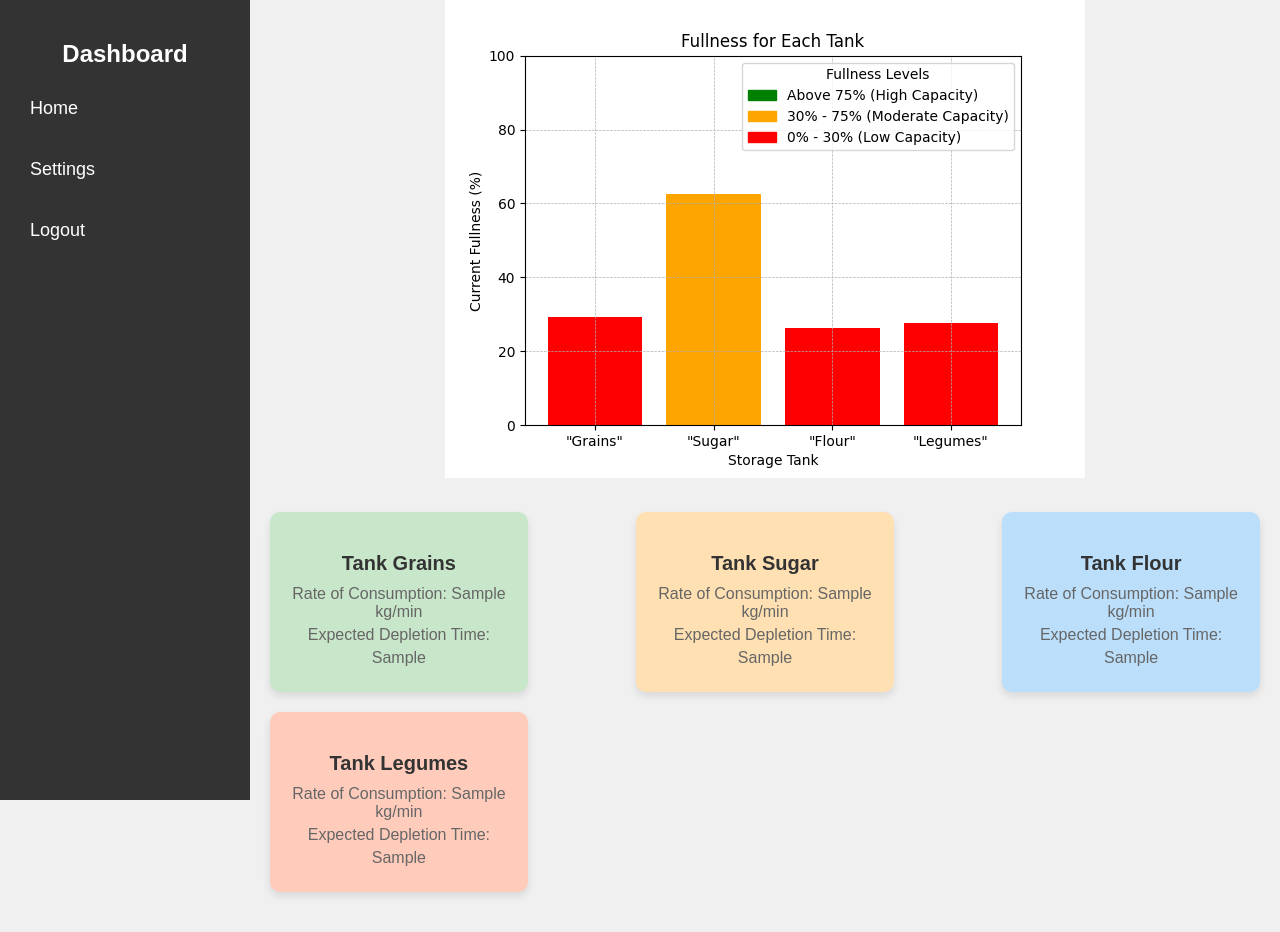
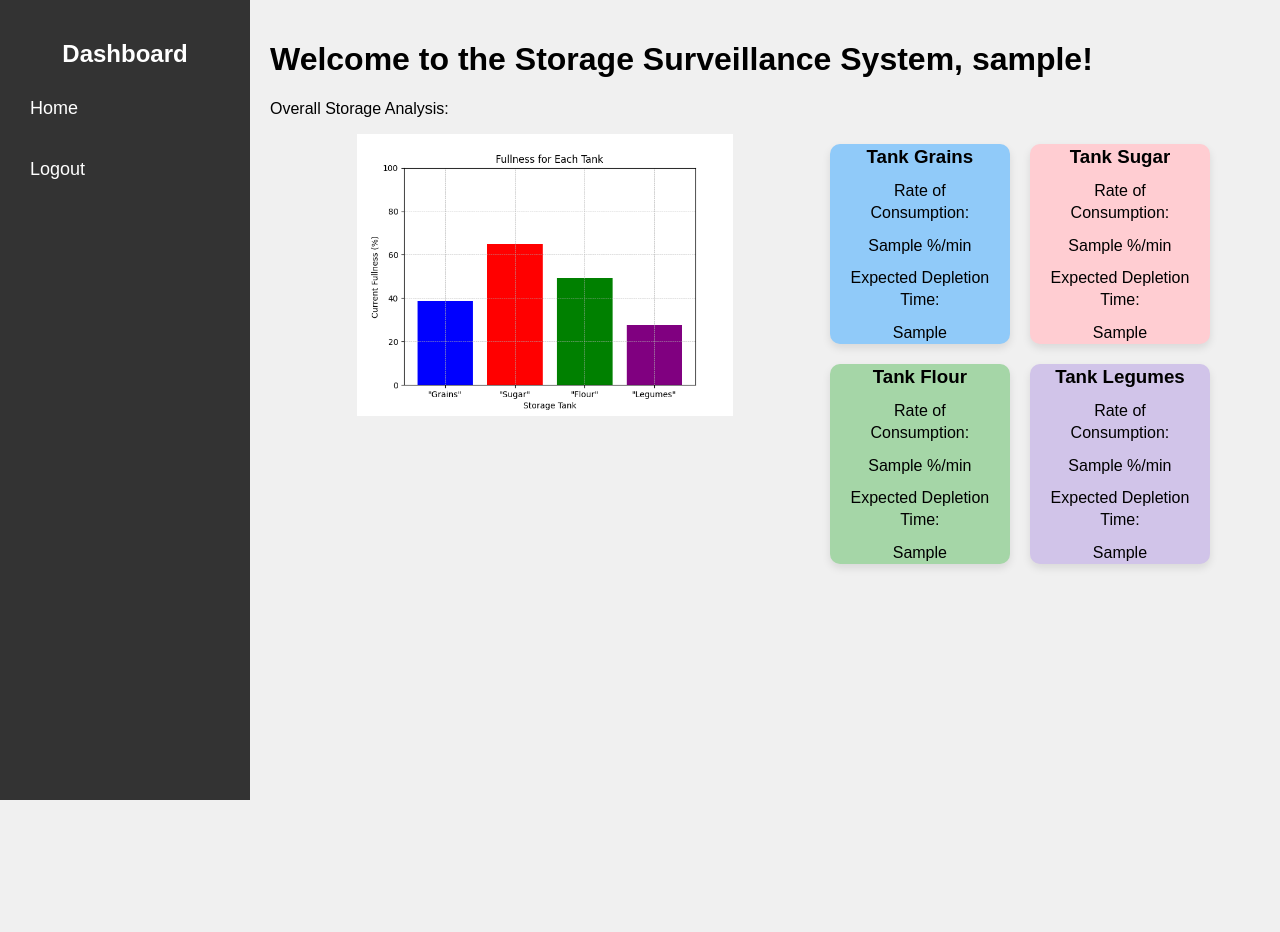
Before and after one commit to thousands-star/4810Project, a Flask app: template templates/main.html in a window 1280 px wide. After the commit the page ends 800 px from the top, so only its background shows below. Run offline with Flask 3, Linux system fonts and the light colour scheme; the visitor is signed in with stand-in values (Sample User, id 1); the template is opened without the code that fills it: most values are stand-ins (such as "Sample title", 1, 10 or a date in 2020); parts of the project's set-up code (start-up, migrations or seed data) failed here and were passed over.

Commit message:
code for demo

```diff
--- a/config.txt
+++ b/config.txt
@@ -4,10 +4,11 @@ api_id = 28215074
 api_hash = e8588c6943546109a766c35f02e7cea5
 interval = 15
 alert_frequency = 20
-fullness_alert_threshold = 30
+fullness_alert_threshold = 20
+depletion_alert_threshold = 100
 
 [RASPI]
-ip = 192.168.137.229
+ip = 192.168.137.121
 port_num = 5000
 
 [THINGSPEAK]
--- a/fullness.txt
+++ b/fullness.txt
@@ -1,4 +1,4 @@
-"Grains" 29.2
-"Sugar" 62.5
-"Flour" 26.416666666666664
+"Grains" 38.800000000000004
+"Sugar" 65.0
+"Flour" 49.416666666666664
 "Legumes" 27.699999999999996
--- a/http_server.py
+++ b/http_server.py
@@ -184,12 +184,12 @@ def redirect_page():
         return redirect(url_for('login'))
 
 
-@app.route('/settings')
-def settings():
-    if 'username' in session:
-        return render_template('settings.html')
-    else:
-        return redirect(url_for('login'))
+# @app.route('/settings')
+# def settings():
+#     if 'username' in session:
+#         return render_template('settings.html')
+#     else:
+#         return redirect(url_for('login'))
 
 
 # Function to fetch data from a CSV file
@@ -206,7 +206,7 @@ def fetch_data():
 @app.route('/main')
 def main():
     if 'username' in session:
-        fullness_list = read_fullness()
+        fullness_list, _ = read_fullness()
         roc_list = []
         depletion_list = []
         for i in range(len(fullness_list)):
@@ -248,7 +248,12 @@ def signup():
         username = request.form['username']
         password = request.form['password']
         telephone = request.form['telephone']
-        selfie = request.files.get('selfie')  # Get the uploaded image if provided
+        selfie = request.files.get('selfie')  # Get the uploaded image
+
+        # Enforce mandatory image upload
+        if not selfie or selfie.filename == '':
+            flash('Image upload is required. Please upload an image.', 'error')
+            return redirect(url_for('signup'))
 
         # Prepare user data for registration
         user_data = {
@@ -259,9 +264,8 @@ def signup():
             'chat_id': None  # Initially no chat ID
         }
 
-        # Handle image upload (optional)
-        if selfie:
-            selfie.save(f'static/uploads/{username}.jpg')  # Save the image as username.jpg
+        # Save the uploaded image with the username
+        selfie.save(f'static/uploads/{username}.jpg')  # Save the image as username.jpg
 
         # Send a request to the Raspberry Pi server to save the user
         response = save_user(user_data)
--- a/static/main_style.css
+++ b/static/main_style.css
@@ -4,9 +4,6 @@ body {
     background-color: #f0f0f0;
     margin: 0;
     padding: 0;
-    display: flex;
-    justify-content: center;
-    align-items: center;
     height: 100vh;
 }
 
@@ -51,25 +48,10 @@ body {
 
 /* Main content styling */
 .content {
-    margin-left: 250px;
+    margin-left: 250px; /* This ensures the content starts after the sidebar */
     padding: 20px;
-    flex-grow: 1;
     background-color: #f0f0f0;
-    height: auto; /* Allow the content area to grow with the page */
     box-sizing: border-box;
-    overflow: hidden;
-}
-
-.content h1 {
-    color: #333;
-    font-size: 28px;
-    margin-bottom: 15px;
-}
-
-.content p {
-    color: #666;
-    font-size: 18px;
-    margin-bottom: 20px;
 }
 
 /* Centering the plot */
@@ -83,69 +65,81 @@ body {
     height: auto;
 }
 
-/* Info boxes styling */
-.info-boxes {
+/* Main layout styling */
+.main-layout {
     display: flex;
-    justify-content: space-between;
-    flex-wrap: wrap;
+    justify-content: space-between; /* Keeps the graph on the left and boxes on the right */
+    align-items: flex-start;
+    height: 80vh;
+    padding: 0 40px; /* Add padding to the sides to avoid boxes going too close to the edges */
 }
 
-/* Different colors for each tank */
-.info-box {
-    width: 22%;
-    padding: 20px;
-    border-radius: 10px;
-    color: white;
-    text-align: center;
-    margin-bottom: 20px;
+/* Plot container aligned to the left */
+.plot-container {
+    width: 60%; /* Slightly reduce the width of the plot to give more space to the boxes */
+    padding-right: 40px; /* Add more space between the plot and boxes */
+    box-sizing: border-box;
 }
 
-.info-box h3 {
-    font-size: 20px;
-    margin-bottom: 10px;
+/* Info boxes styling - positioned to the right */
+.info-boxes {
+    display: grid;
+    grid-template-columns: repeat(2, 1fr); /* 2 columns to form the square layout */
+    grid-gap: 20px; /* Adjust gap between boxes */
+    width: 45%; /* Increase the width of the box container */
+    padding: 10px; /* Add padding to ensure boxes don't go to the edges */
 }
 
-.info-box p {
-    font-size: 16px;
-    margin: 5px 0;
+/* Info box styles */
+.info-box {
+    padding: 20px; /* Keep the padding for consistent spacing */
+    border-radius: 10px;
+    text-align: center;
+    box-shadow: 0px 4px 8px rgba(0, 0, 0, 0.1);
+    height: 200px; /* Maintain the square shape */
+    display: flex; /* Use flexbox for alignment */
+    flex-direction: column; /* Align items vertically */
+    justify-content: center; /* Center the content vertically */
+    box-sizing: border-box;
+    word-wrap: break-word; /* Ensure long words or content wrap inside the box */
+    overflow: hidden; /* Prevent text from overflowing the box */
 }
 
-/* Different colors for each tank */
-.info-box.sugar {
-    background-color: #FFE0B2; /* Light pastel orange */
+/* Ensure text does not overflow the box */
+.info-box h3, .info-box p {
+    margin: 0;
+    padding: 5px 0;
+    line-height: 1.4; /* Slightly increase line height for readability */
+    word-break: break-word; /* Break long words to prevent overflow */
 }
 
+
+
+/* Different colors for each tank with softened shades */
 .info-box.grains {
-    background-color: #C8E6C9; /* Light pastel green */
+    background-color: #90CAF9; /* Soft blue */
+}
+
+.info-box.sugar {
+    background-color: #FFCDD2; /* Soft red */
 }
 
 .info-box.flour {
-    background-color: #BBDEFB; /* Light pastel blue */
+    background-color: #A5D6A7; /* Soft green */
 }
 
 .info-box.legumes {
-    background-color: #FFCCBC; /* Light pastel red-orange */
+    background-color: #D1C4E9; /* Soft purple */
 }
 
-/* Additional Styling */
-.info-box {
-    color: #333; /* Darker text color for better contrast with lighter backgrounds */
-    padding: 20px;
-    border-radius: 10px;
-    text-align: center;
-    margin-bottom: 20px;
-    box-shadow: 0px 4px 8px rgba(0, 0, 0, 0.1); /* Soft shadow for a cleaner look */
-}
+
 
 /* Responsive adjustments */
 @media screen and (max-width: 900px) {
-    .info-box {
-        width: 45%;
+    .main-layout {
+        flex-direction: column;
     }
-}
-
-@media screen and (max-width: 600px) {
-    .info-box {
+    .plot-container, .info-boxes {
         width: 100%;
     }
 }
--- a/templates/main.html
+++ b/templates/main.html
@@ -12,7 +12,6 @@
         <h2>Dashboard</h2>
         <ul>
             <li><a href="{{ url_for('main') }}">Home</a></li>
-            <li><a href="{{ url_for('settings') }}">Settings</a></li>
             <li><a href="{{ url_for('logout') }}">Logout</a></li>
         </ul>
     </div>
@@ -22,39 +21,45 @@
         <h1>Welcome to the Storage Surveillance System, {{ session['username'] }}!</h1>
         <p>Overall Storage Analysis:</p>
 
+        <!-- New Layout for Plot and Info Boxes -->
+        <div class="main-layout">
             <!-- Section for displaying the plot -->
             <div class="plot-container">
                 <img src="{{ url_for('plot_data') }}" alt="Data Plot">
             </div>
 
-        <!-- New section for the dynamic information boxes -->
+            <!-- Section for the dynamic information boxes -->
             <div class="info-boxes">
-            <!-- Info Box for Tank 1 (Grains) -->
                 <div class="info-box grains">
                     <h3>Tank Grains</h3>
-                <p>Rate of Consumption: {{ roc_grains }} kg/min</p>
+                    <p>Rate of Consumption:</p>
+                    <p>{{ roc_grains }} %/min</p>
                     <p>Expected Depletion Time:</p>
                     <p>{{ depletion_grains }}</p>
                 </div>
                 <div class="info-box sugar">
                     <h3>Tank Sugar</h3>
-                <p>Rate of Consumption: {{ roc_sugar }} kg/min</p>
+                    <p>Rate of Consumption:</p>
+                    <p>{{ roc_sugar }} %/min</p>
                     <p>Expected Depletion Time:</p>
                     <p>{{ depletion_sugar }}</p>
                 </div>
                 <div class="info-box flour">
                     <h3>Tank Flour</h3>
-                <p>Rate of Consumption: {{ roc_flour }} kg/min</p>
+                    <p>Rate of Consumption:</p>
+                    <p>{{ roc_flour }} %/min</p>
                     <p>Expected Depletion Time:</p>
                     <p>{{ depletion_flour }}</p>
                 </div>
                 <div class="info-box legumes">
                     <h3>Tank Legumes</h3>
-                <p>Rate of Consumption: {{ roc_legumes }} kg/min</p>
+                    <p>Rate of Consumption:</p>
+                    <p>{{ roc_legumes }} %/min</p>
                     <p>Expected Depletion Time:</p>
                     <p>{{ depletion_legumes }}</p>
                 </div>
             </div>
         </div>
+    </div>
 </body>
 </html>
```
Also changed, not shown: analysis.txt (+5 -5 lines), model_socket.py (+9 -5 lines), server.py (+75 -15 lines), templates/signup.html (+16 -4 lines), static/uploads/VincentLawYunKae.jpg (added), static/uploads/junlun.jpg (added), static/uploads/wsc.jpg (deleted), storagetank_fullness.png, 1 other file. Lines whose indentation alone changed are shown as unchanged.
